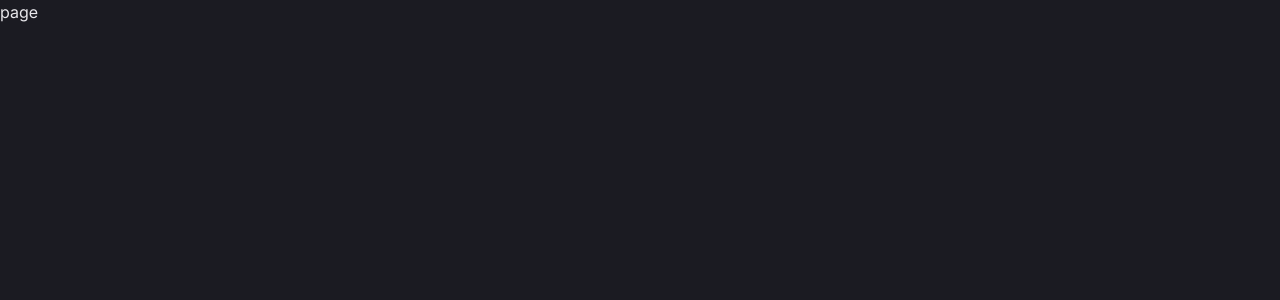
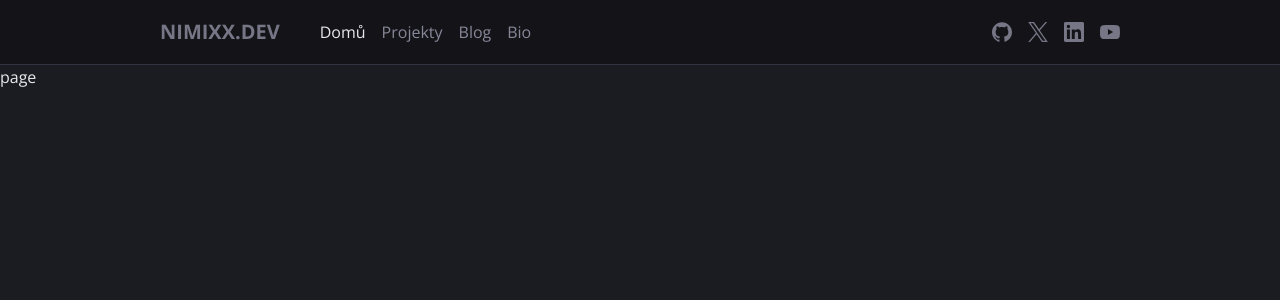
Before and after one commit to Nimixx/nimixx_dev, a Next.js app: page / in a window 1280 px wide. Shown: the top 300 px of the page. Built offline with nearby package versions, Linux system fonts and the light colour scheme.

Commit message:
Add nav adn social links

```diff
--- /dev/null
+++ b/app/components/header/header.tsx
@@ -0,0 +1,17 @@
+import { SiteName } from './siteName'
+import { FullNav } from './navigation/fullNav'
+import { SocialIcons } from '../ui/social-icon'
+
+export function Header() {
+   return (
+      <header className="w-full border-b border-primary_light bg-primary_dark">
+         <section className="mx-auto flex h-16 w-3/4 items-center justify-between">
+            <nav className="flex items-center gap-10">
+               <SiteName SiteName="Nimixx.dev" />
+               <FullNav />
+            </nav>
+            <SocialIcons />
+         </section>
+      </header>
+   )
+}
--- /dev/null
+++ b/app/components/header/navigation/fullNav.tsx
@@ -0,0 +1,35 @@
+'use client'
+
+import Link from 'next/link'
+import { twMerge as tw } from 'tailwind-merge'
+import { usePathname as path } from 'next/navigation'
+
+export function FullNav() {
+
+   const currentPath = path()
+
+   const links = [
+      { href: '/', label: 'Domů' },
+      { href: '/projects', label: 'Projekty' },
+      { href: '/blog', label: 'Blog' },
+      { href: '/bio', label: 'Bio' }
+   ]
+
+   return (
+      <ul className="flex items-center gap-4">
+         {links.map((link, index) => (
+            <li key={index}>
+               <Link
+                  className={tw(
+                     'text-secondary_text transition hover:text-accent_3',
+                     currentPath === link.href && 'text-primary_text'
+                  )}
+                  href={link.href}
+               >
+                  {link.label}
+               </Link>
+            </li>
+         ))}
+      </ul>
+   )
+}
--- /dev/null
+++ b/app/components/header/siteName.tsx
@@ -0,0 +1,15 @@
+import Link from 'next/link'
+
+type LogoProps = {
+   SiteName: string
+}
+
+export function SiteName({ SiteName }: LogoProps) {
+   return (
+      <Link href="/">
+         <h2 className="text-accent_1 hover:text-accent_3 text-xl font-bold uppercase transition">
+            {SiteName}
+         </h2>
+      </Link>
+   )
+}
--- /dev/null
+++ b/app/components/ui/social-icon.tsx
@@ -0,0 +1,25 @@
+'use client'
+
+import Link from 'next/link'
+import { Icon } from '@iconify/react'
+
+export function SocialIcons() {
+   const socialIcons = [
+      { icon: 'simple-icons:github', href: 'https://github.com/' },
+      { icon: 'simple-icons:x', href: 'https://example.com/' }, // Replace with actual link
+      { icon: 'simple-icons:linkedin', href: 'https://www.linkedin.com/' },
+      { icon: 'simple-icons:youtube', href: 'https://www.youtube.com/' }
+   ]
+
+   return (
+      <ul className="flex items-center gap-4 text-accent_1">
+         {socialIcons.map((socialIcon, index) => (
+            <li key={index}>
+               <Link href={socialIcon.href} className='hover:text-accent_3 transition'>
+                  <Icon icon={socialIcon.icon} fontSize={20} />
+               </Link>
+            </li>
+         ))}
+      </ul>
+   )
+}
--- a/app/layout.tsx
+++ b/app/layout.tsx
@@ -1,12 +1,15 @@
 import './globals.css'
+
 import type { Metadata } from 'next'
-import { Inter } from 'next/font/google'
+import { Open_Sans } from 'next/font/google'
 
-const inter = Inter({ subsets: ['latin'] })
+import { Header } from './components/header/header'
+
+const open_sans = Open_Sans({ subsets: ['latin'] })
 
 export const metadata: Metadata = {
    title: "Nimixx.dev - Nimixx's personal website",
-   description: 'Personal website of Nimixx, a frontend developer from the Czech Republic.',
+   description: 'Personal website of Nimixx, a frontend developer from the Czech Republic.'
 }
 
 type LayoutProps = {
@@ -16,7 +19,10 @@ type LayoutProps = {
 export default function RootLayout({ children }: LayoutProps) {
    return (
       <html lang="en">
-         <body className={`${inter.className} bg-primary text-primary_text`}>{children}</body>
+         <body className={`${open_sans.className} bg-primary text-primary_text`}>
+            <Header />
+            {children}
+         </body>
       </html>
    )
 }
--- a/package.json
+++ b/package.json
@@ -11,9 +11,11 @@
   "dependencies": {
     "next": "13.5.4",
     "react": "^18",
-    "react-dom": "^18"
+    "react-dom": "^18",
+    "tailwind-merge": "^1.14.0"
   },
   "devDependencies": {
+    "@iconify/react": "^4.1.1",
     "@types/node": "^20",
     "@types/react": "^18",
     "@types/react-dom": "^18",
```
Also changed, not shown: 1 other file (tests, documents, lock files or other folders).
